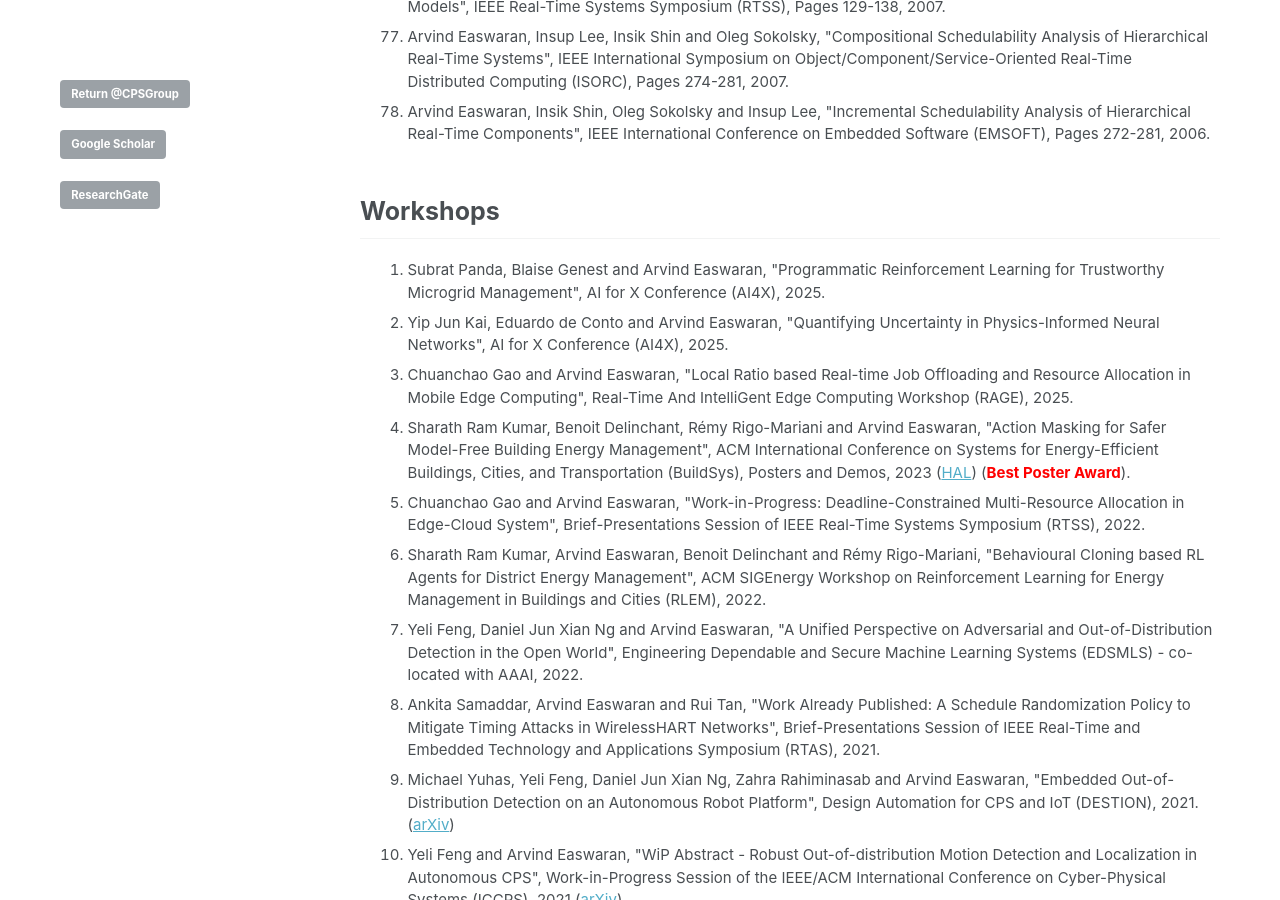
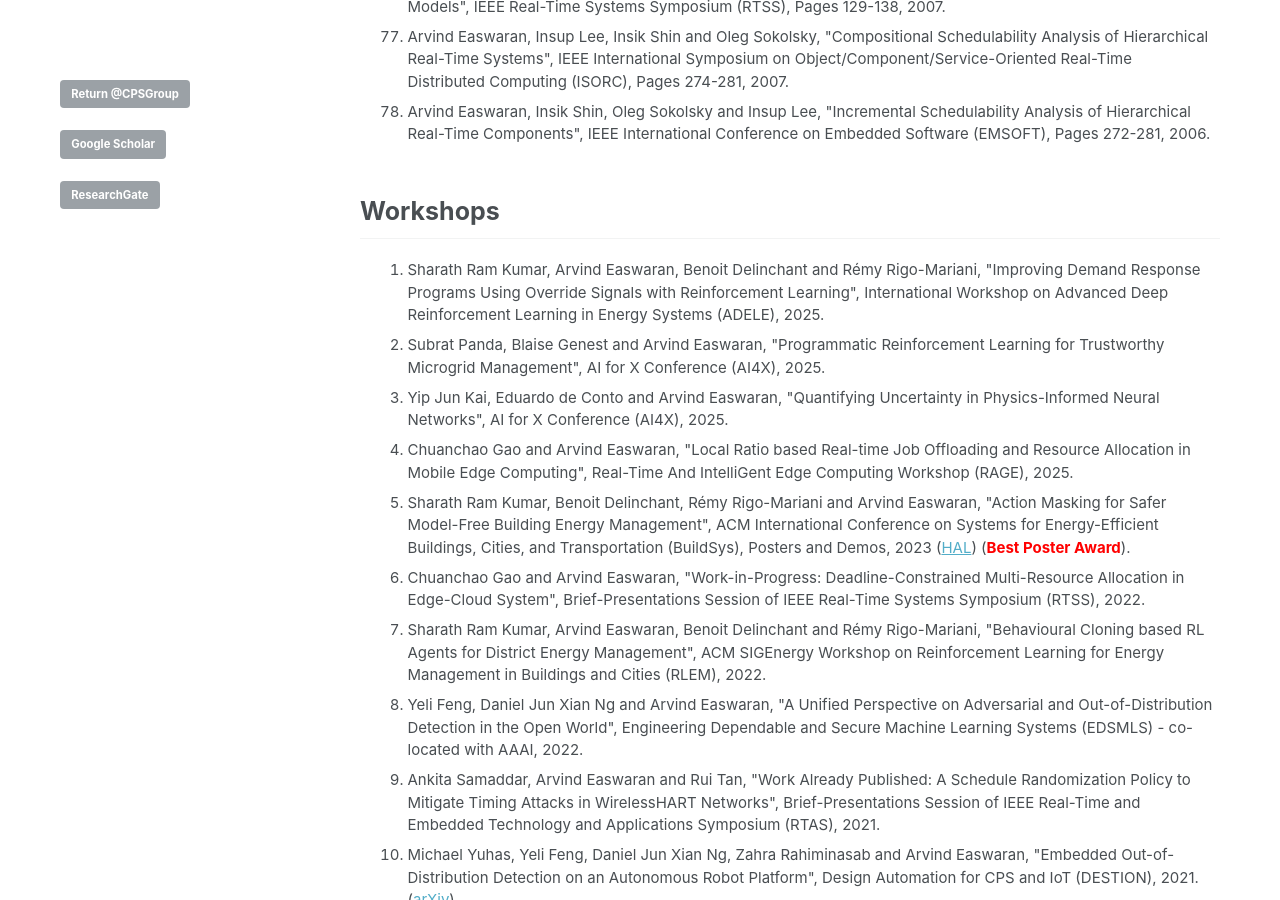
Before and after one commit to CPS-research-group/CPS-research-group.github.io, a Jekyll site: the page built from _pages/research_profile.md, in a window 1280 px wide and 900 px high, scrolled down 8034 px. Built offline with Jekyll 4.4.1, drawn with Linux system fonts in a browser that asks for light colours.

Commit message:
Updates.

```diff
--- a/_pages/research_profile.md
+++ b/_pages/research_profile.md
@@ -147,6 +147,7 @@ a.a:active {color:#0000FF; text-decoration:none;}
 ## Workshops
 
  <ol>
+		        <li class="a">Sharath Ram Kumar, Arvind Easwaran, Benoit Delinchant and Rémy Rigo-Mariani, "Improving Demand Response Programs Using Override Signals with Reinforcement Learning", International Workshop on Advanced Deep Reinforcement Learning in Energy Systems (ADELE), 2025.</li>
 		        <li class="a">Subrat Panda, Blaise Genest and Arvind Easwaran, "Programmatic Reinforcement Learning for Trustworthy Microgrid Management",  AI for X Conference (AI4X), 2025.</li>
 		        <li class="a">Yip Jun Kai, Eduardo de Conto and Arvind Easwaran, "Quantifying Uncertainty in Physics-Informed Neural Networks",  AI for X Conference (AI4X), 2025.</li>
 		        <li class="a">Chuanchao Gao and Arvind Easwaran, "Local Ratio based Real-time Job Offloading and Resource Allocation in Mobile Edge Computing", Real-Time And IntelliGent Edge Computing Workshop (RAGE), 2025.</li>
```
